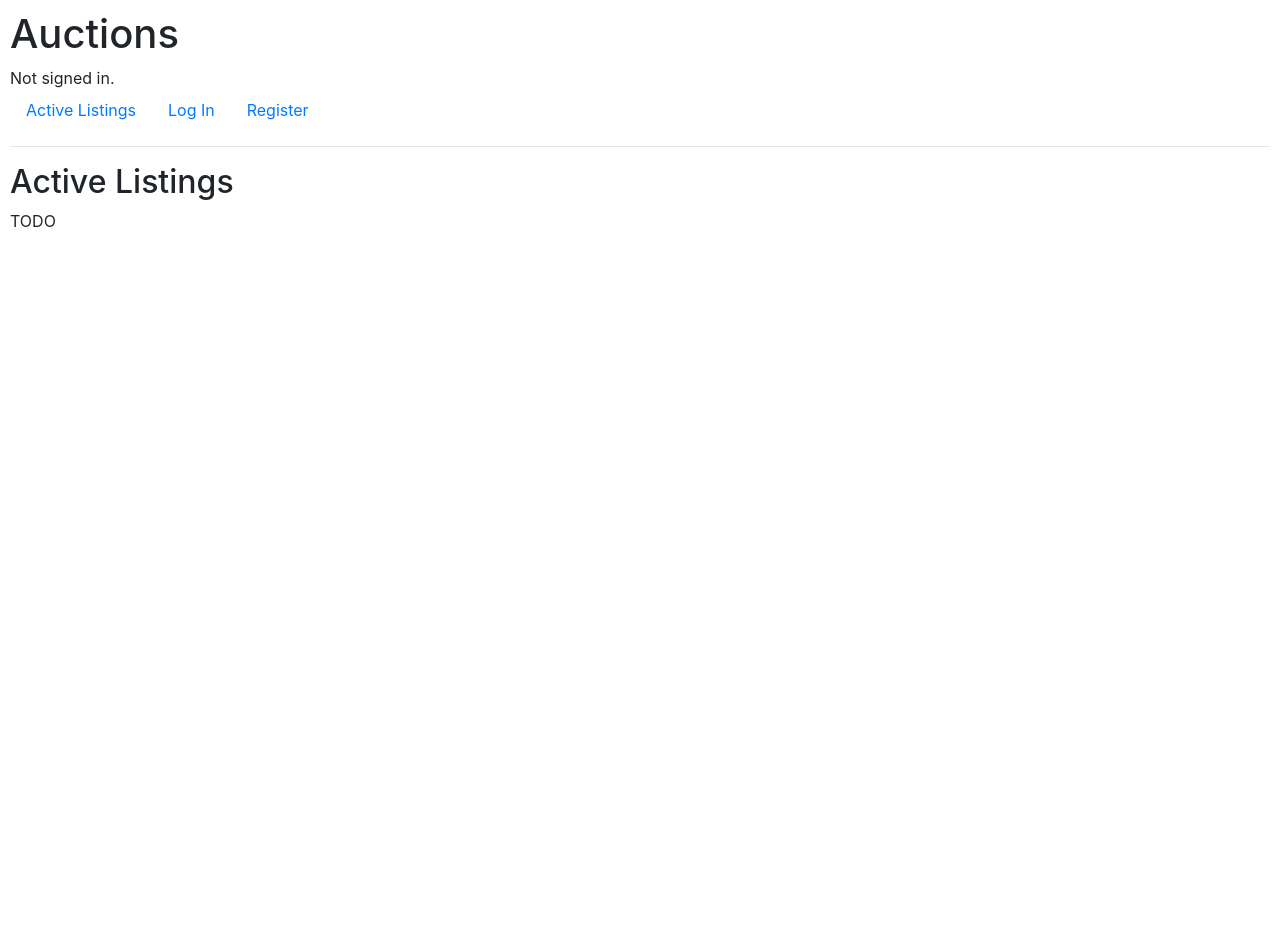
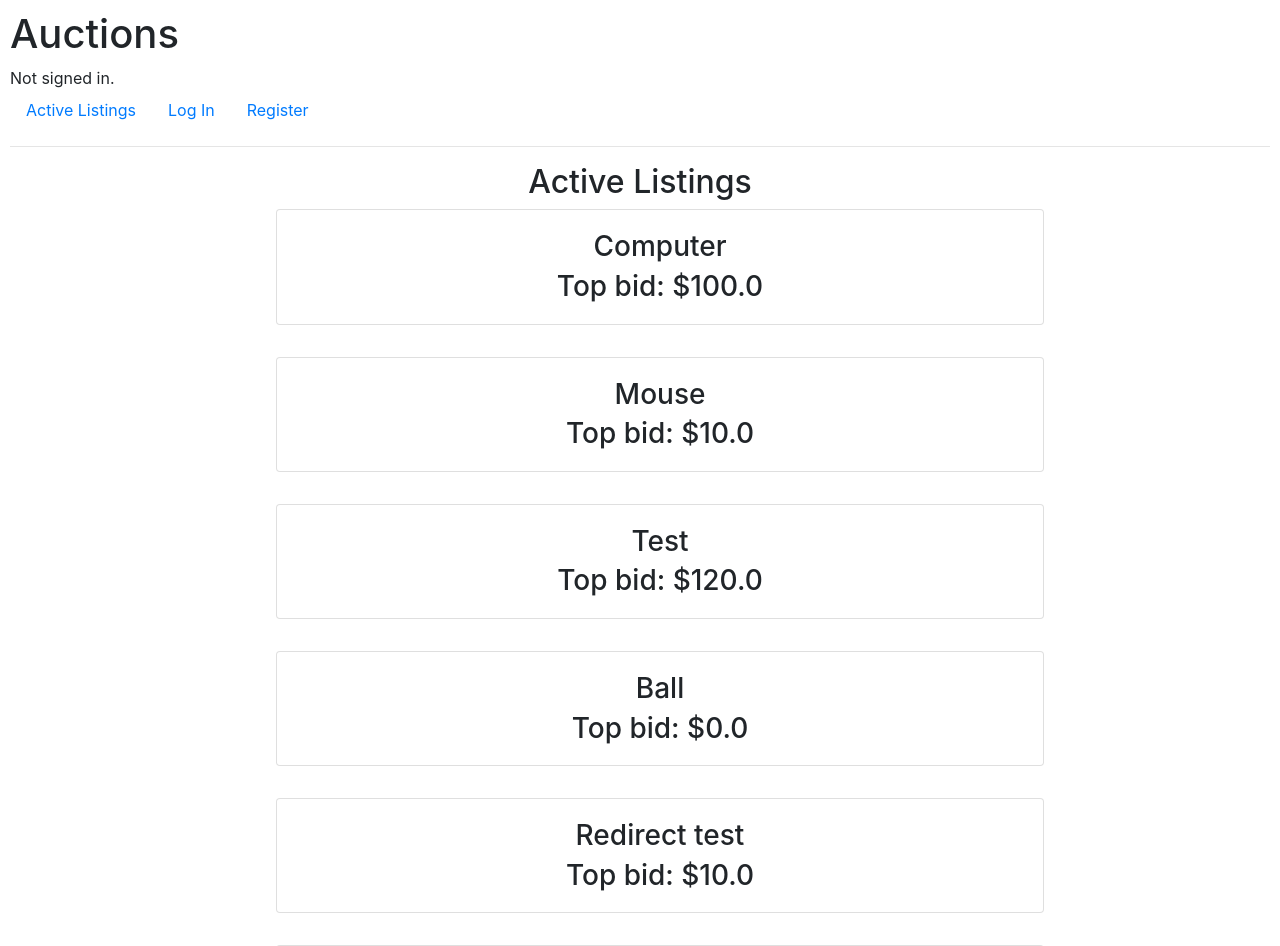
Before and after one commit to FabioDavidF/commerce, a Django app: page / in a window 1280 px wide. Shown: the top 946 px of the page. Before the commit the page ends 227 px from the top, so only its background shows below. Run offline with Django 3.2, Linux system fonts and the light colour scheme; data comes from the database, SQL or seed files in the repository; some libraries are stand-ins or nearby versions.

Commit message:
Did the index listing display

```diff
--- a/auctions/templates/auctions/index.html
+++ b/auctions/templates/auctions/index.html
@@ -1,7 +1,22 @@
 {% extends "auctions/layout.html" %}
 
 {% block body %}
-    <h2>Active Listings</h2>
+    <h2 style='text-align: center;'>Active Listings</h2>
 
-    TODO
+    <ul style='list-style: none;'>
+        {% for listing in listings %}
+            <li>
+                <div class="card mx-auto" style='width: 48rem; margin-bottom: 2rem;'>
+                    <a href="{% url 'listing_page' id=listing.id %}" class='card-body text-center' style='color: inherit; '>
+
+                        <h3 class='card-title'>{{ listing.title.capitalize }}</h3>
+                        {% if listing.img_url != None %}
+                            <img src="{{ listing.img_url }}" alt="Image not available" class='card-img' style='margin-bottom: 0.7rem; max-width: 32rem;'>
+                        {% endif %}
+                        <h3 class='card-subtitle'>Top bid: ${{ listing.top_bid }}</h3>
+                    </a>
+                </div>
+            </li>
+        {% endfor %}
+        </ul>
 {% endblock %}
--- a/auctions/views.py
+++ b/auctions/views.py
@@ -8,7 +8,9 @@ from .models import User, Listing, Bid, Comment
 
 
 def index(request):
-    return render(request, "auctions/index.html")
+    return render(request, "auctions/index.html", {
+        'listings': Listing.objects.all()
+    })
 
 
 def login_view(request):
```
